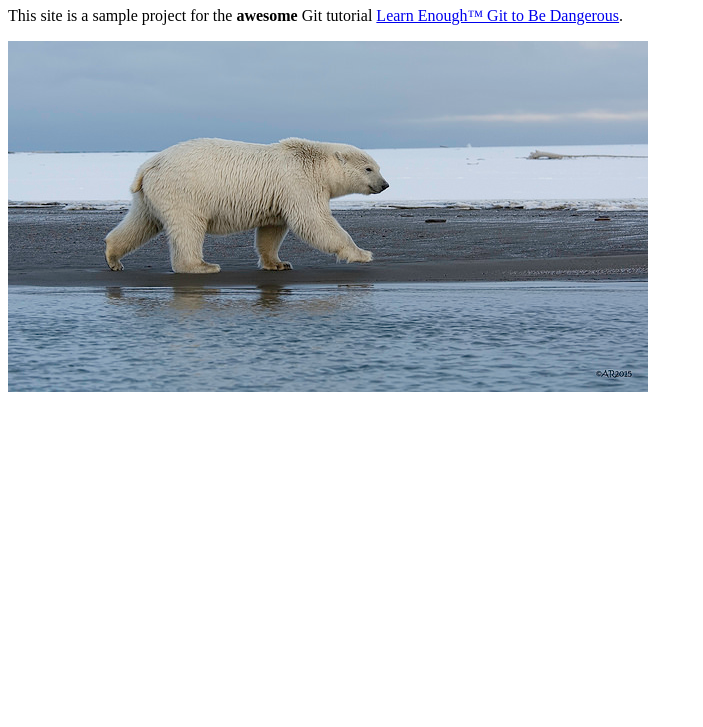
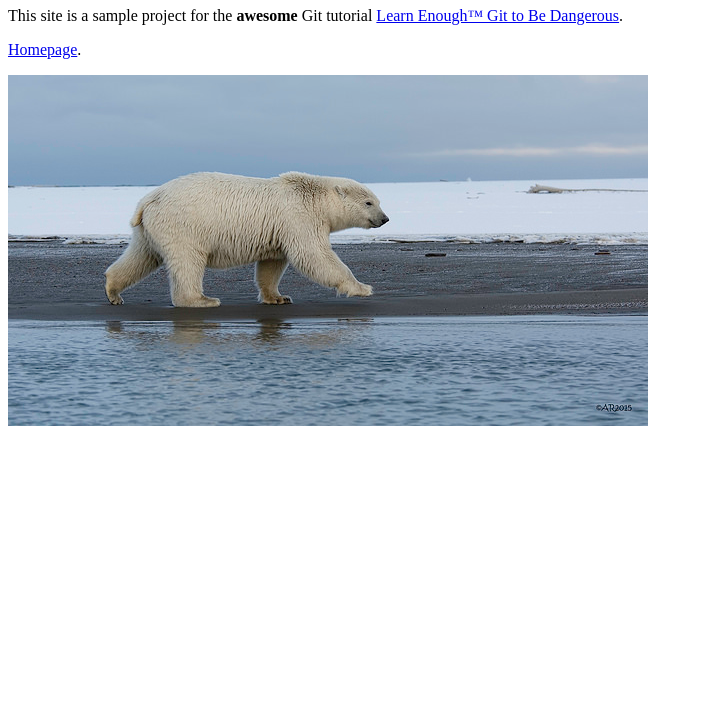
Before and after one commit to SethHDavis/website, a plain HTML site: page about.html in a window 1280 px wide. Shown: the part 73-800 px from the top of the page, without its empty margins (0-703 px from the left). Drawn offline with Linux system fonts and the light colour scheme.

Commit message:
homepage link

```diff
--- a/about.html
+++ b/about.html
@@ -10,6 +10,9 @@
       This site is a sample project for the <strong>awesome</strong> Git
       tutorial <a href="http://learnenough.com/git-tutorial" <em>Learn Enough™ Git to Be Dangerous</em></a>.
     </p>
+    <p>
+    <a href="index.html" <em>Homepage</em></a>.
+    </p>
     <img src="images/polar_bear.jpg" alt="Polar bear">
   </body>
 </html>
```
